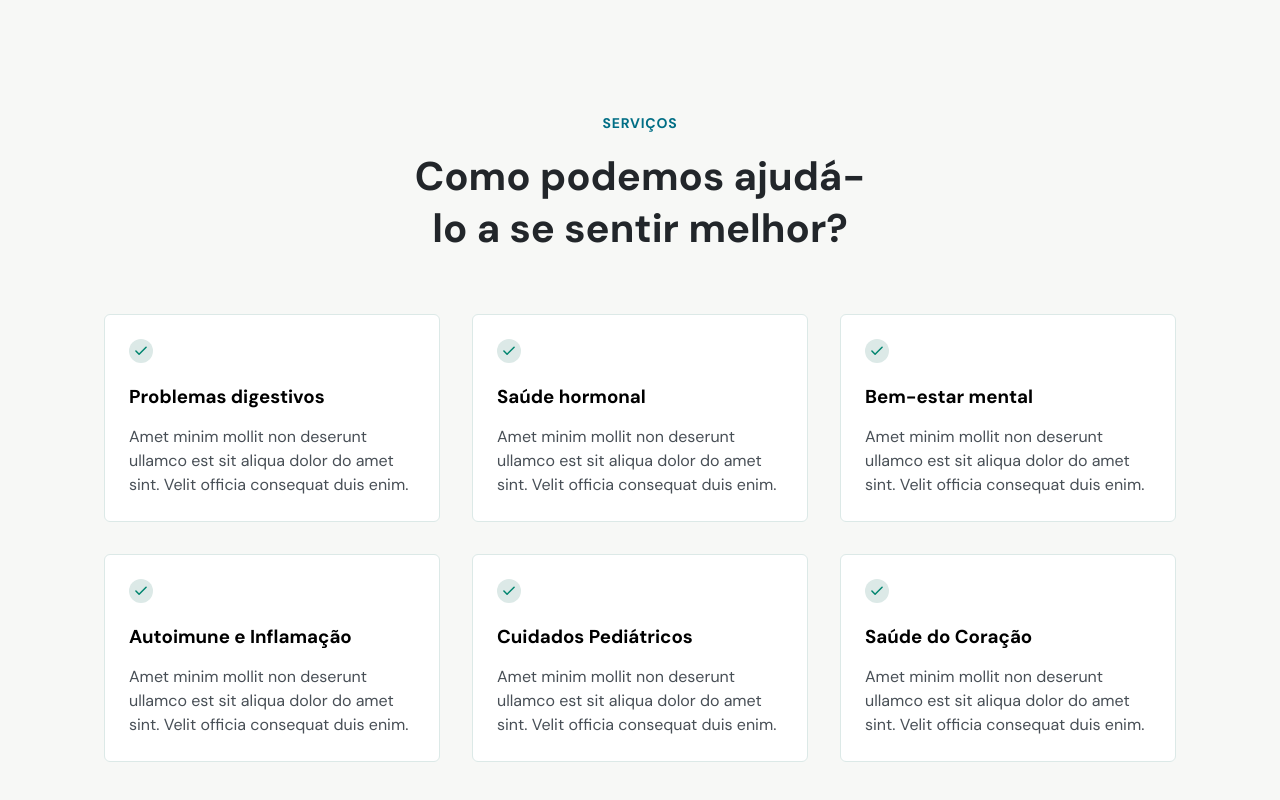
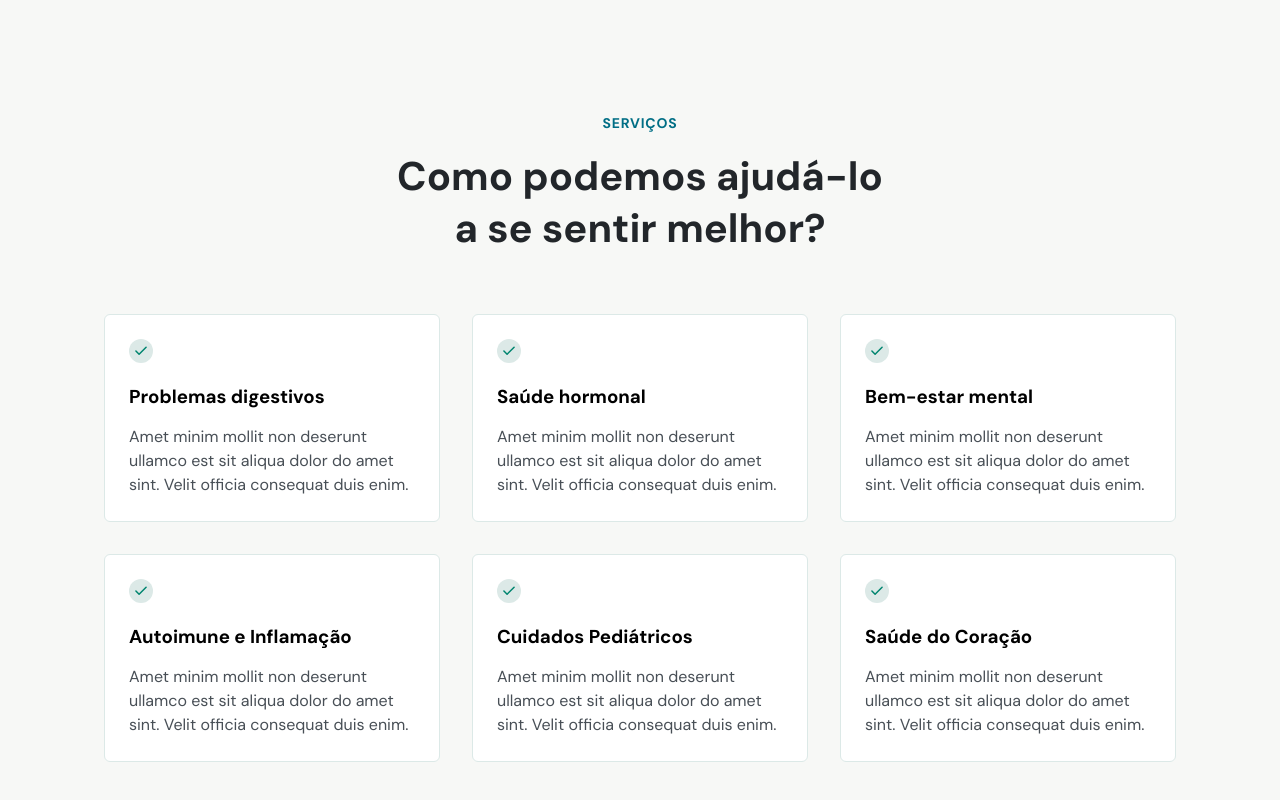
Before and after one commit to alyssonbarrera/NLWdoctorcare, a plain HTML site: page index.html in a window 1280 px wide. Shown: the part 878-1678 px from the top of the page. Drawn offline with nearby package versions, Linux system fonts and the light colour scheme.

Commit message:
Update style.css

```diff
--- a/style.css
+++ b/style.css
@@ -687,7 +687,7 @@ footer .social-links {
     /*====================== SERVICES ======================*/
 
     #services h2 {
-        width: 47rem;
+        width: 49.7rem;
         margin-inline: auto;
     }
 
```
